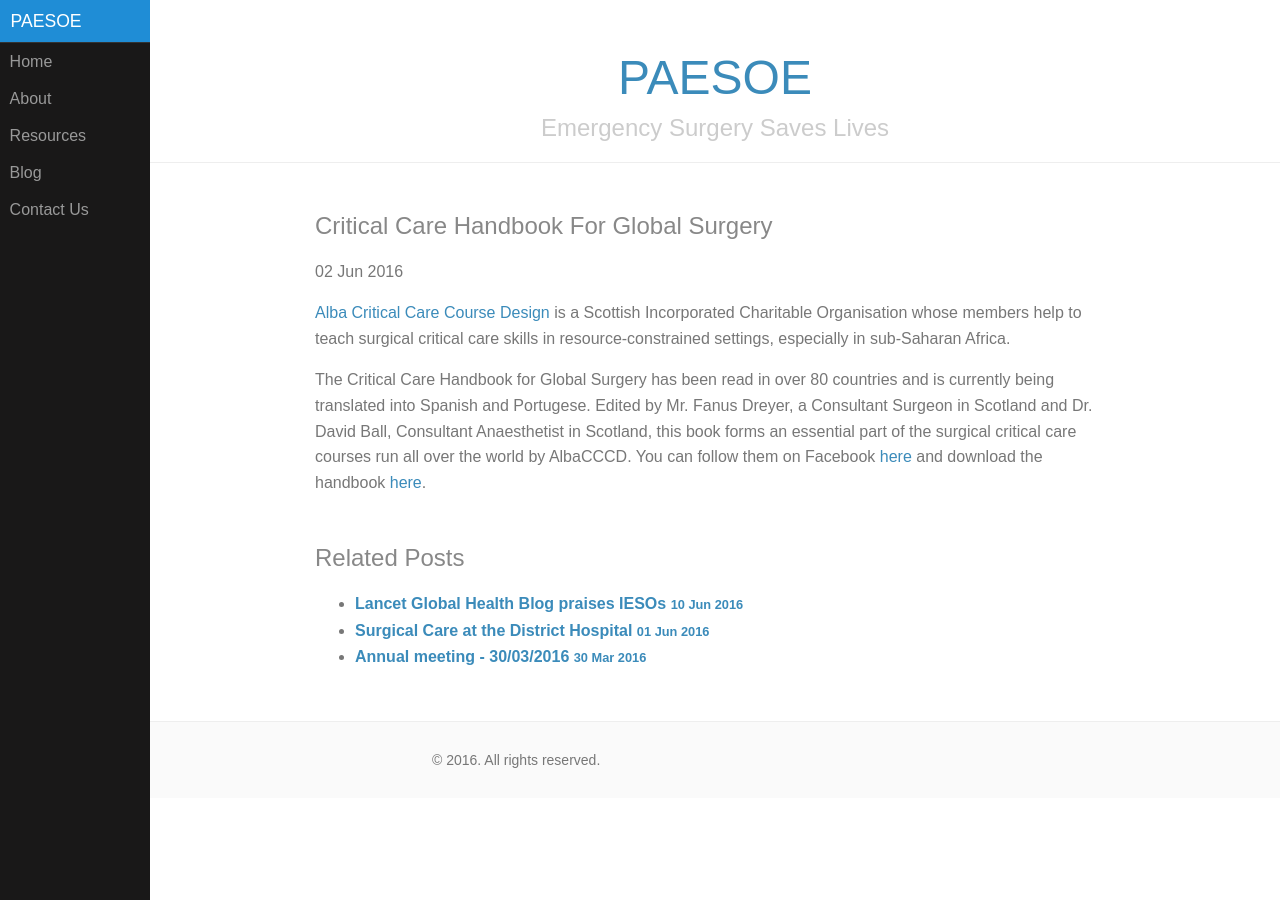
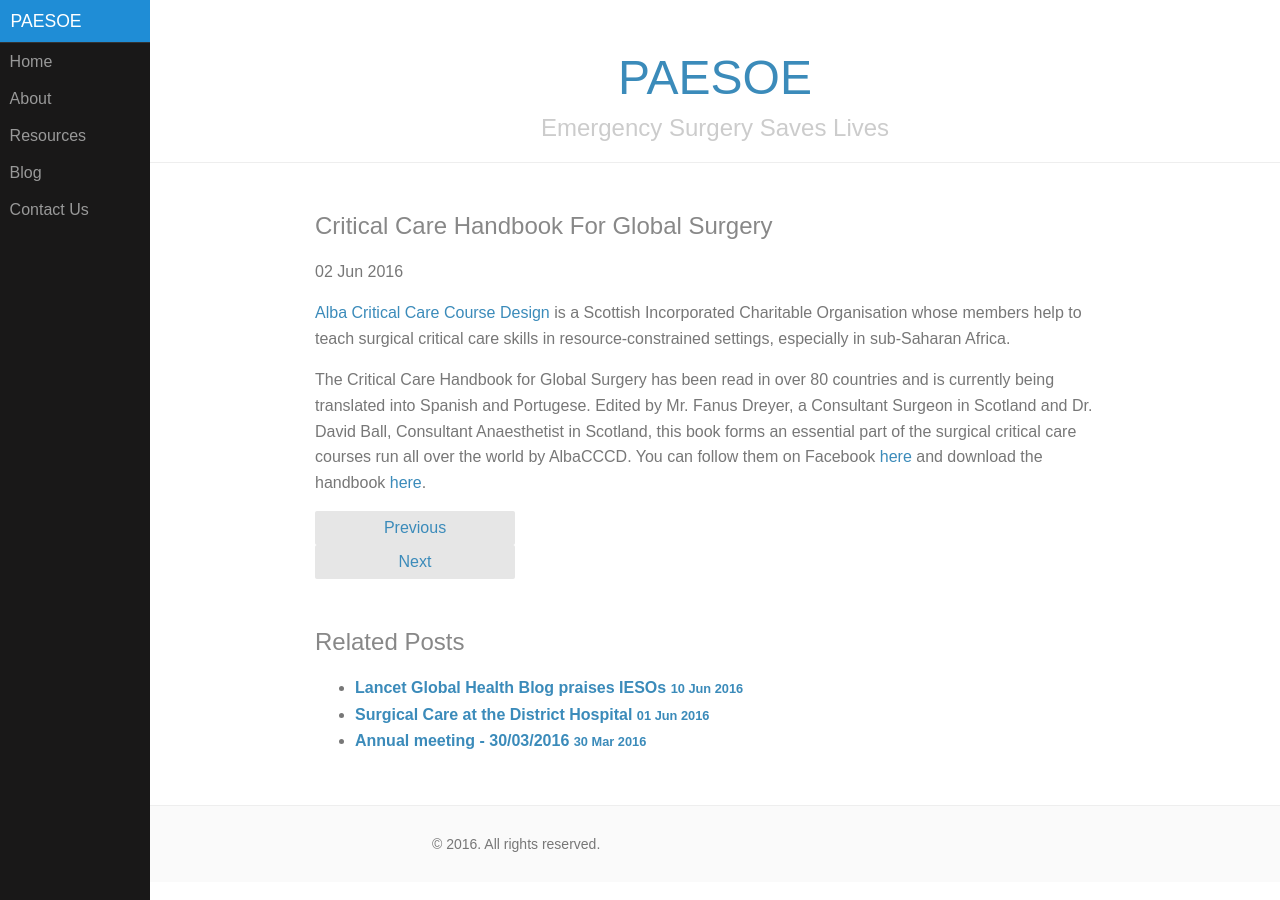
Before and after one commit to vvcb/paesoe-test, a Jekyll site: the page built from _posts/2016-06-02-critical-care-handbook-general-surgery.md, in a window 1280 px wide. Built offline with Jekyll 4.4.1, drawn with Linux system fonts in a browser that asks for light colours; comment, search, counter and statistics services are not loaded.

Commit message:
Add next/prev to post.html

```diff
--- a/_layouts/post.html
+++ b/_layouts/post.html
@@ -7,7 +7,17 @@
     <span>{{ page.date | date_to_string }}</span>
     {{ content }}
 </div>
-
+<div class="pure-u-1-4 pure-button" >
+ {% if page.previous.url %}
+    <a href="{{page.previous.url}}">Previous</a>
+{% endif %}
+</div>
+<div class="pure-u-2-4" ></div>
+<div class="pure-u-1-4 pure-button" >
+{% if page.next.url %}
+    <a href="{{page.next.url}}">Next</a>
+{% endif %}
+</div>
 <div>
   <h2 class="content-subhead">Related Posts</h2>
   <ul>
```
